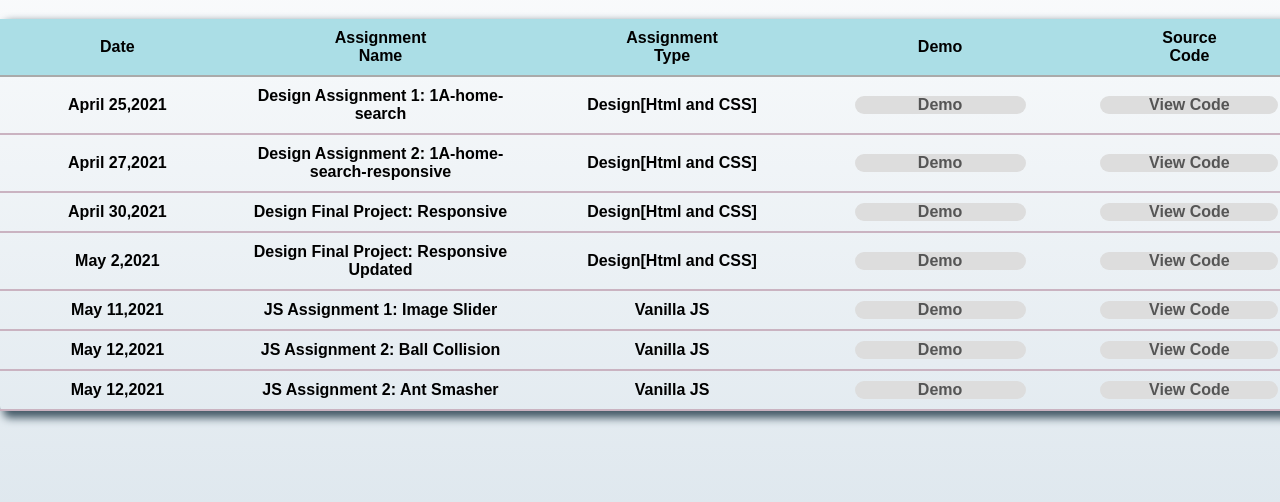
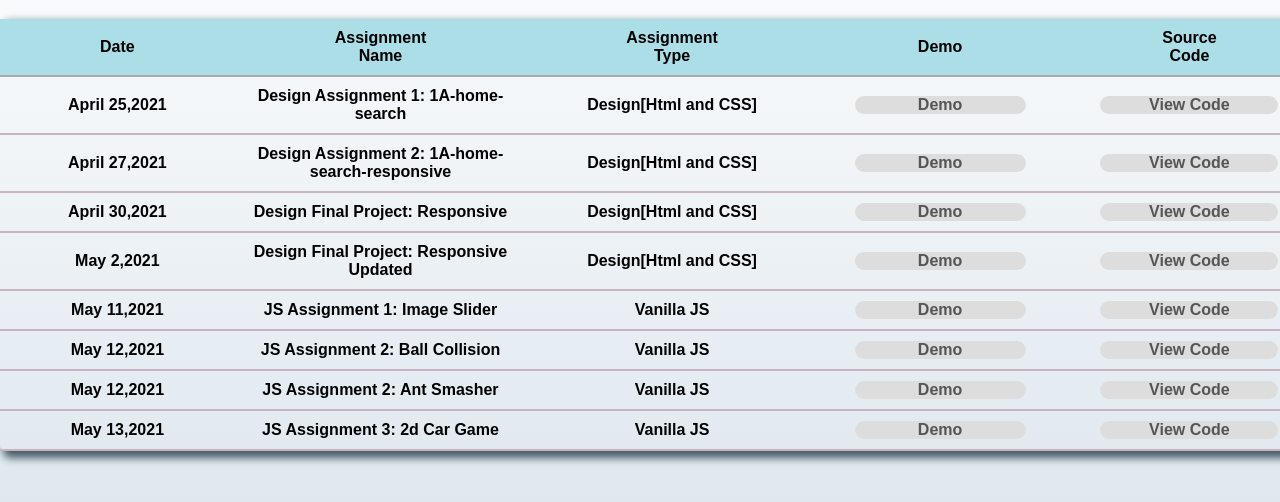
Before and after one commit to saw-zer0/leapfropg-page, a plain HTML site: page index.html in a window 1280 px wide. Shown: the part 134-636 px from the top of the page. Drawn offline with Linux system fonts and the light colour scheme; a web font is replaced by a local one.

Commit message:
new assignment added

```diff
--- a/index.html
+++ b/index.html
@@ -79,6 +79,13 @@
                 <td><a href="https://saw-zer0.github.io/ant-smasher/">Demo</a></td>
                 <td><a href="https://github.com/saw-zer0/ant-smasher">View Code</a></td>
             </tr>
+            <tr>
+                <td>May 13,2021</td>
+                <td>JS Assignment 3: 2d Car Game</td>
+                <td>Vanilla JS</td>
+                <td><a href="https://saw-zer0.github.io/2d-car-game/">Demo</a></td>
+                <td><a href="https://github.com/saw-zer0/2d-car-game">View Code</a></td>
+            </tr>
         </tbody>
     </table>
 </body>
```
